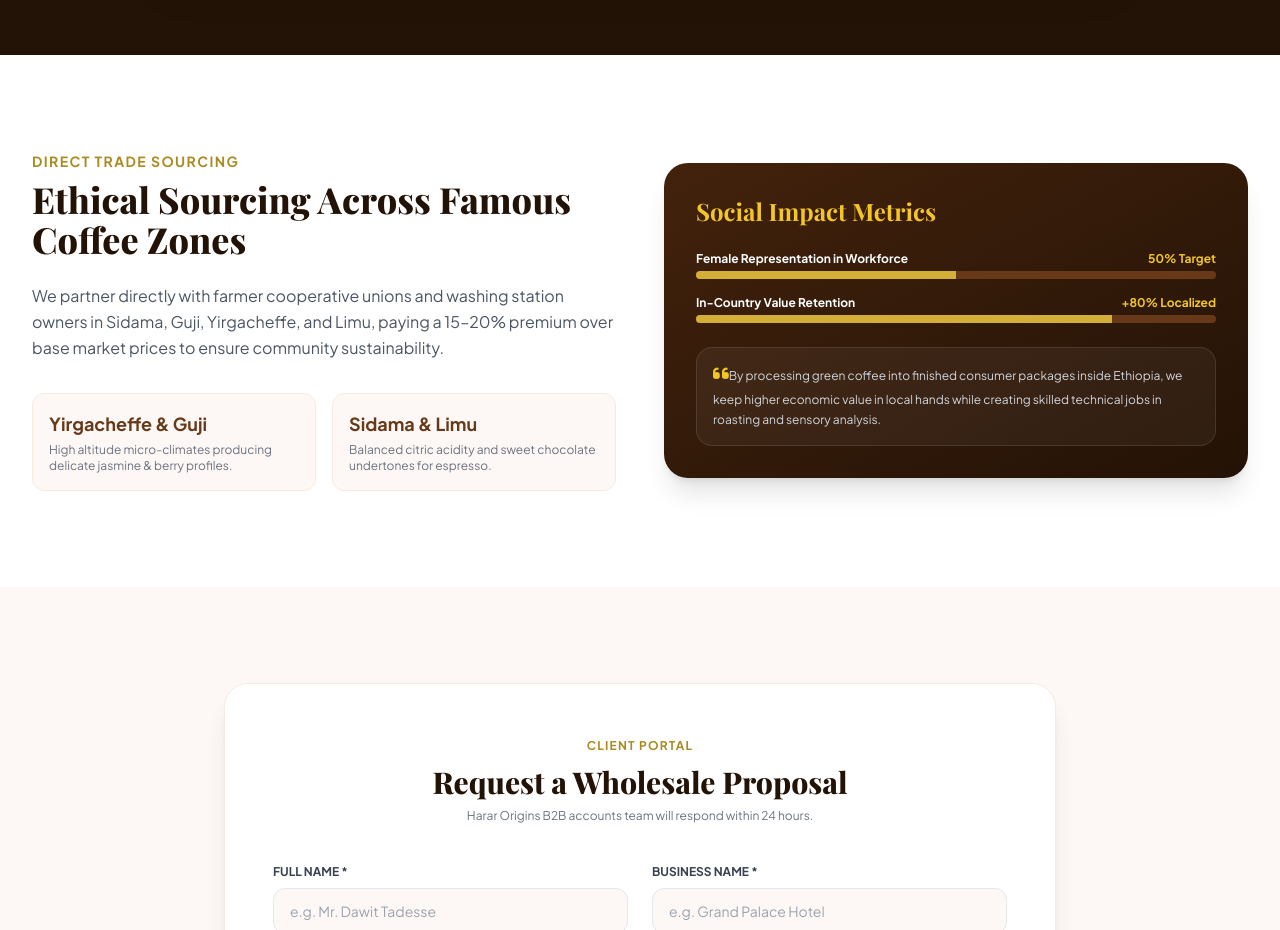
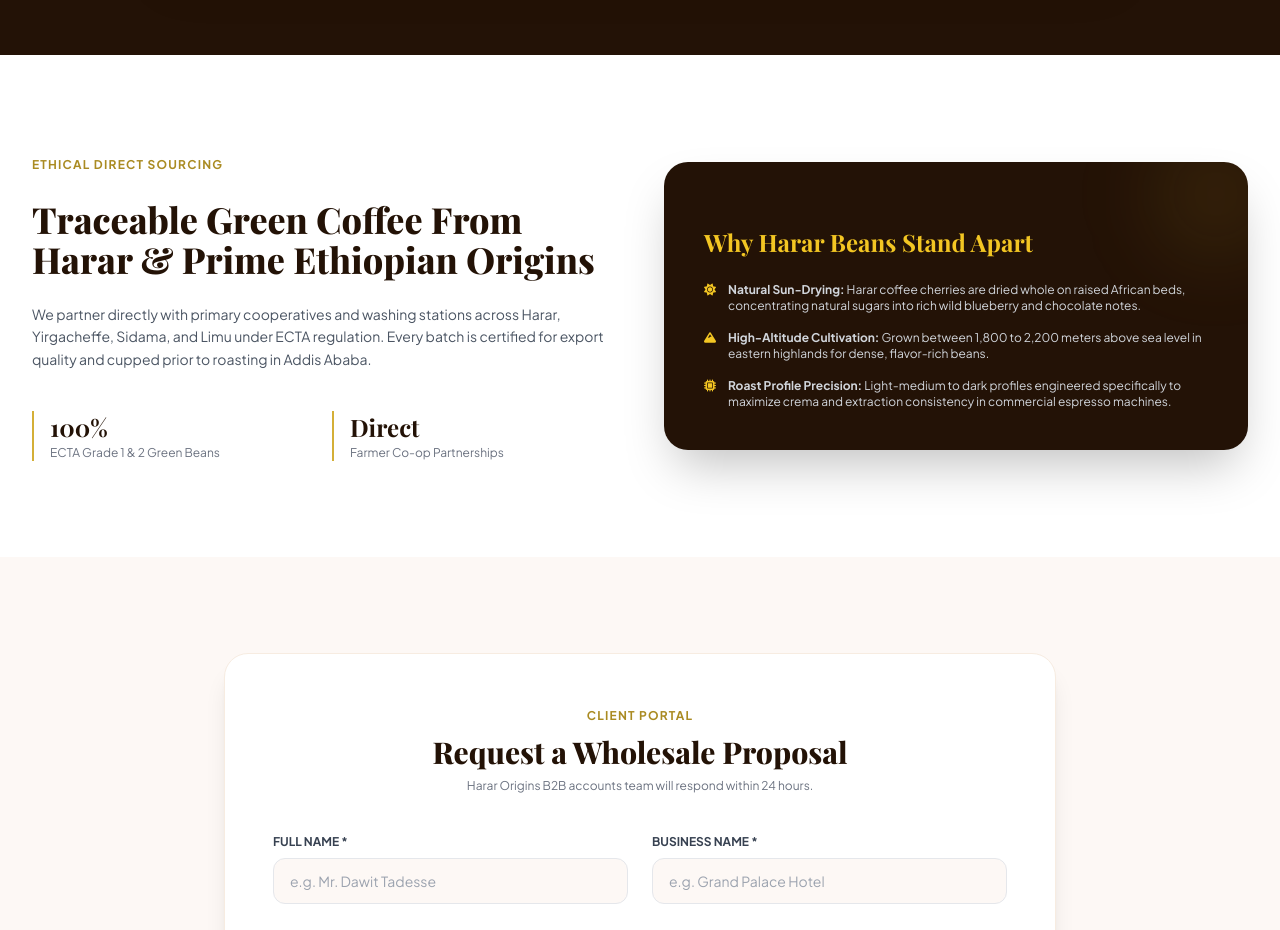
Before and after one commit to mirhu12/harar-origins-web, a Next.js app: page / in a window 1280 px wide. Shown: the part 3080-4010 px from the top of the page. Built offline with nearby package versions, Linux system fonts and the light colour scheme; a web font is replaced by a local one.

Commit message:
Fix class to className in Sourcing component

```diff
--- a/components/Sourcing.tsx
+++ b/components/Sourcing.tsx
@@ -2,58 +2,56 @@
 
 export default function Sourcing() {
   return (
-    <section id="sourcing" class="py-24 bg-white">
-      <div class="max-w-7xl mx-auto px-4 sm:px-6 lg:px-8">
-        <div class="grid grid-cols-1 lg:grid-cols-2 gap-12 items-center">
-          <div>
-            <div class="text-gold-600 font-bold text-sm tracking-widest uppercase">Direct Trade Sourcing</div>
-            <h2 class="font-serif text-3xl sm:text-4xl font-extrabold text-coffee-900 mt-2 mb-6">Ethical Sourcing Across Famous Coffee Zones</h2>
-            <p class="text-gray-600 leading-relaxed mb-8">
-              We partner directly with farmer cooperative unions and washing station owners in Sidama, Guji, Yirgacheffe, and Limu, paying a 15–20% premium over base market prices to ensure community sustainability.
+    <section id="sourcing" className="py-24 bg-white">
+      <div className="max-w-7xl mx-auto px-4 sm:px-6 lg:px-8">
+        <div className="grid grid-cols-1 lg:grid-cols-2 gap-12 items-center">
+
+          <div className="space-y-6">
+            <span className="text-gold-600 font-bold text-xs uppercase tracking-widest">
+              Ethical Direct Sourcing
+            </span>
+            <h2 className="font-serif text-3xl sm:text-4xl font-extrabold text-coffee-900 leading-tight">
+              Traceable Green Coffee From Harar & Prime Ethiopian Origins
+            </h2>
+            <p className="text-gray-600 leading-relaxed text-sm">
+              We partner directly with primary cooperatives and washing stations across Harar, Yirgacheffe, Sidama, and Limu under ECTA regulation. Every batch is certified for export quality and cupped prior to roasting in Addis Ababa.
             </p>
 
-            <div class="grid grid-cols-2 gap-4">
-              <div class="p-4 bg-coffee-50 rounded-xl border border-coffee-100">
-                <div class="text-coffee-700 font-bold text-lg">Yirgacheffe & Guji</div>
-                <p class="text-xs text-gray-500 mt-1">High altitude micro-climates producing delicate jasmine & berry profiles.</p>
+            <div className="grid grid-cols-2 gap-4 pt-4">
+              <div className="border-l-2 border-gold-500 pl-4">
+                <div className="font-serif text-2xl font-bold text-coffee-900">100%</div>
+                <div className="text-xs text-gray-500 mt-0.5">ECTA Grade 1 & 2 Green Beans</div>
               </div>
-              <div class="p-4 bg-coffee-50 rounded-xl border border-coffee-100">
-                <div class="text-coffee-700 font-bold text-lg">Sidama & Limu</div>
-                <p class="text-xs text-gray-500 mt-1">Balanced citric acidity and sweet chocolate undertones for espresso.</p>
+              <div className="border-l-2 border-gold-500 pl-4">
+                <div className="font-serif text-2xl font-bold text-coffee-900">Direct</div>
+                <div className="text-xs text-gray-500 mt-0.5">Farmer Co-op Partnerships</div>
               </div>
             </div>
           </div>
 
-          <div class="bg-gradient-to-br from-coffee-800 to-coffee-900 rounded-3xl p-8 text-white shadow-xl space-y-6">
-            <h3 class="font-serif text-2xl font-bold text-gold-400">Social Impact Metrics</h3>
+          <div className="bg-coffee-900 rounded-3xl p-8 sm:p-10 text-white space-y-6 shadow-2xl relative overflow-hidden">
+            <div className="absolute top-0 right-0 transform translate-x-8 -translate-y-8 w-32 h-32 bg-gold-500/10 rounded-full blur-2xl"></div>
 
-            <div class="space-y-4">
-              <div>
-                <div class="flex justify-between text-xs font-bold mb-1">
-                  <span>Female Representation in Workforce</span>
-                  <span class="text-gold-400">50% Target</span>
-                </div>
-                <div class="w-full bg-coffee-700 h-2 rounded-full overflow-hidden">
-                  <div class="bg-gold-500 h-full w-[50%]"></div>
-                </div>
-              </div>
+            <h3 className="font-serif text-2xl font-bold text-gold-400">
+              Why Harar Beans Stand Apart
+            </h3>
 
-              <div>
-                <div class="flex justify-between text-xs font-bold mb-1">
-                  <span>In-Country Value Retention</span>
-                  <span class="text-gold-400">+80% Localized</span>
-                </div>
-                <div class="w-full bg-coffee-700 h-2 rounded-full overflow-hidden">
-                  <div class="bg-gold-500 h-full w-[80%]"></div>
-                </div>
-              </div>
-            </div>
+            <ul className="space-y-4 text-xs text-gray-300">
+              <li className="flex items-start gap-3">
+                <i className="fa-solid fa-sun text-gold-400 mt-0.5"></i>
+                <span><strong>Natural Sun-Drying:</strong> Harar coffee cherries are dried whole on raised African beds, concentrating natural sugars into rich wild blueberry and chocolate notes.</span>
+              </li>
+              <li className="flex items-start gap-3">
+                <i className="fa-solid fa-mountain text-gold-400 mt-0.5"></i>
+                <span><strong>High-Altitude Cultivation:</strong> Grown between 1,800 to 2,200 meters above sea level in eastern highlands for dense, flavor-rich beans.</span>
+              </li>
+              <li className="flex items-start gap-3">
+                <i className="fa-solid fa-microchip text-gold-400 mt-0.5"></i>
+                <span><strong>Roast Profile Precision:</strong> Light-medium to dark profiles engineered specifically to maximize crema and extraction consistency in commercial espresso machines.</span>
+              </li>
+            </ul>
+          </div>
 
-            <div class="p-4 bg-white/5 rounded-2xl border border-white/10 text-xs text-gray-300 leading-relaxed">
-              <i class="fa-solid fa-quote-left text-gold-400 text-lg block mb-2"></i>
-              By processing green coffee into finished consumer packages inside Ethiopia, we keep higher economic value in local hands while creating skilled technical jobs in roasting and sensory analysis.
-            </div>
-          </div>
         </div>
       </div>
     </section>
```
